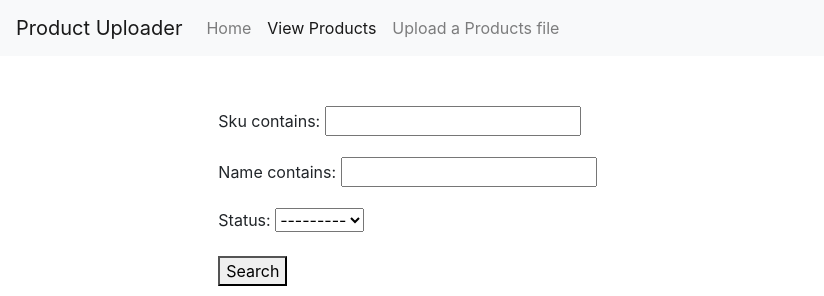
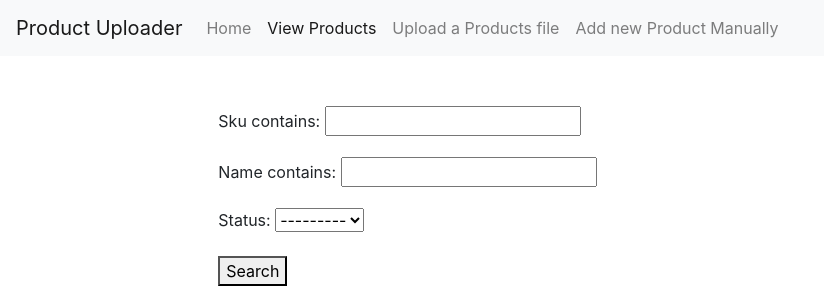
Before and after one commit to adideshp/product_importer, a Django app: page /products/ in a window 1280 px wide. Shown: the top 296 px of the page, without its empty margins (0-824 px from the left). Run offline with Django 3.2, Linux system fonts and the light colour scheme; data that the repository does not hold is empty; some libraries are stand-ins or nearby versions.

Commit message:
Add a product. Story 4

```diff
--- a/Fulfil/fulfil/app/templates/app/document_upload.html
+++ b/Fulfil/fulfil/app/templates/app/document_upload.html
@@ -16,6 +16,9 @@
         </li>
         <li class="nav-item active">
           <a class="nav-link" href="#">Upload a Products file<span class="sr-only">(current)</span></a>
+        </li>
+        <li class="nav-item">
+            <a class="nav-link" href="{% url 'add_new_product' %}">Add new Product Manually</a>
         </li>
       </ul>
     </div>
--- a/Fulfil/fulfil/app/templates/app/home.html
+++ b/Fulfil/fulfil/app/templates/app/home.html
@@ -16,6 +16,9 @@
         </li>
         <li class="nav-item">
           <a class="nav-link" href="{% url 'document_upload' %}">Upload a Products file</a>
+        </li>
+        <li class="nav-item">
+            <a class="nav-link" href="{% url 'add_new_product' %}">Add new Product Manually</a>
         </li>
         <li class="nav-item">
             <a class="nav-link" href="{% url 'delete_all' %}">Delete all Products</a>
--- a/Fulfil/fulfil/app/templates/app/products.html
+++ b/Fulfil/fulfil/app/templates/app/products.html
@@ -16,6 +16,9 @@
         </li>
         <li class="nav-item">
           <a class="nav-link" href="{% url 'document_upload' %}">Upload a Products file</a>
+        </li>
+        <li class="nav-item">
+            <a class="nav-link" href="{% url 'add_new_product' %}">Add new Product Manually</a>
         </li>
       </ul>
     </div>
--- a/Fulfil/fulfil/app/views.py
+++ b/Fulfil/fulfil/app/views.py
@@ -52,6 +52,14 @@ def view_products(request):
     return render(request, 'app/products.html',  { 'filter': product_filter })
 
 
+def add_new_product(request):
+    form = ProductForm(request.POST)
+    if form.is_valid():
+        form.save()
+        return redirect('home')
+    return render(request, 'app/product_update.html', {'form': form})
+
+
 def update_products_view(request, sku):
     product = Product.objects.get(sku=sku)
     form = ProductForm(request.POST or None, instance=product)
--- a/Fulfil/fulfil/fulfil/urls.py
+++ b/Fulfil/fulfil/fulfil/urls.py
@@ -33,7 +33,7 @@ urlpatterns = [
     url(r'^api/v1/', include(router.urls)),
     url(r'^products/$', views.view_products, name='view_products'),
     url(r'^products/update/(?P<sku>\w+[-\w+]*)/$', views.update_products_view, name='update_products_view'),
-    #url(r'^products/update/$', views.update_product, name='update_product'),
+    url(r'^products/add/$', views.add_new_product, name='add_new_product'),
     url(r'^delete_all/$', views.delete_all, name='delete_all'),
 
 ]
```
Also changed, not shown: Fulfil/fulfil/app/templates/app/product_update.html (+5 -2 lines).
